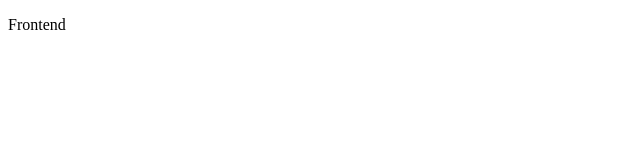
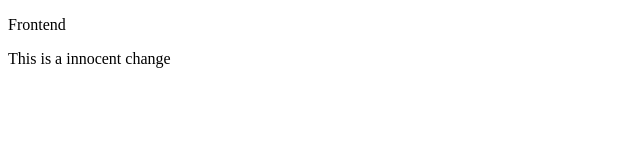
Before and after one commit to SvitlanaQa/vscodepush, a plain HTML site: page index.html in a window 1280 px wide. Shown: the whole page, without its empty margins (0-640 px from the left). Drawn offline with Linux system fonts and the light colour scheme.

Commit message:
new commit

```diff
--- a/index.html
+++ b/index.html
@@ -7,5 +7,6 @@
 </head>
 <body>
     <p>Frontend</p>
+    <p>This is a innocent change</p>
 </body>
 </html>
```
